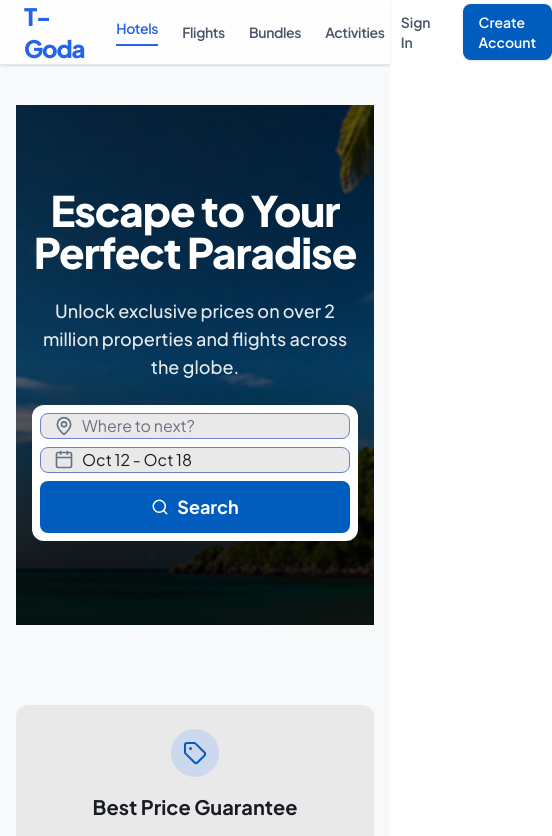
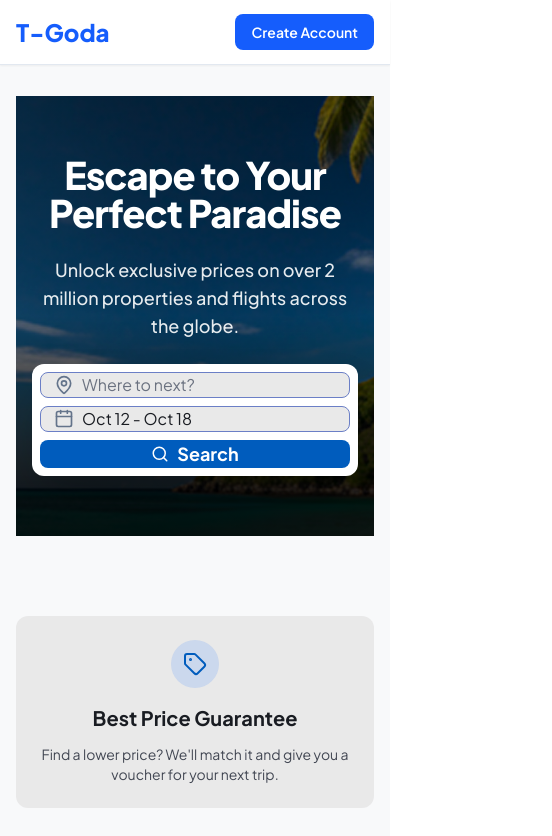
Before and after one commit to teterw/codekit2026, a Next.js app: page / in a window 390 px wide. Shown: the top 836 px of the page, 552 px wide, since content can reach past the window. Built offline with nearby package versions, Linux system fonts and the light colour scheme.

Commit message:
Feat/Fix. navbar responsiveness and align home with shared layout.

```diff
--- a/app/globals.css
+++ b/app/globals.css
@@ -16,9 +16,98 @@
 body {
   background: #ffffff;
   color: var(--foreground);
-  font-family: var(--font-plus-jakarta), system-ui, sans-serif;
+  font-family: var(--font-plus-jakarta-sans), system-ui, sans-serif;
 }
 
 * {
   box-sizing: border-box;
 }
+
+@keyframes fade-up {
+  from {
+    opacity: 0;
+    transform: translateY(18px);
+  }
+  to {
+    opacity: 1;
+    transform: translateY(0);
+  }
+}
+
+@keyframes float-soft {
+  0%,
+  100% {
+    transform: translateY(0) rotate(3deg);
+  }
+  50% {
+    transform: translateY(-8px) rotate(3deg);
+  }
+}
+
+.animate-fade-up {
+  animation: fade-up 620ms ease-out both;
+}
+
+.animate-float {
+  animation: float-soft 5s ease-in-out infinite;
+}
+
+@media (prefers-reduced-motion: reduce) {
+  .animate-fade-up,
+  .animate-float {
+    animation: none;
+  }
+
+  *,
+  *::before,
+  *::after {
+    scroll-behavior: auto !important;
+    transition-duration: 0.01ms !important;
+    animation-duration: 0.01ms !important;
+    animation-iteration-count: 1 !important;
+  }
+}
+
+@media (max-width: 900px) {
+  .search-bar-shell {
+    align-items: stretch !important;
+    flex-direction: column !important;
+  }
+
+  .search-bar-field,
+  .search-bar-submit {
+    min-width: 0 !important;
+    width: 100% !important;
+  }
+
+  .search-results-layout {
+    flex-direction: column !important;
+    padding-left: 16px !important;
+    padding-right: 16px !important;
+  }
+
+  .filter-sidebar {
+    width: 100% !important;
+  }
+}
+
+@media (max-width: 768px) {
+  .property-card {
+    flex-direction: column !important;
+  }
+
+  .property-card-image {
+    height: 220px !important;
+    width: 100% !important;
+  }
+
+  .property-card-body {
+    width: 100% !important;
+  }
+
+  .property-card-price {
+    align-items: flex-start !important;
+    min-width: 0 !important;
+    width: 100% !important;
+  }
+}
--- a/app/page.tsx
+++ b/app/page.tsx
@@ -1,5 +1,6 @@
 import Image from "next/image";
 import Link from "next/link";
+import Navbar from "@/components/Navbar";
 import {
   Calendar,
   CalendarCheck,
@@ -58,50 +59,11 @@ const features = [
 export default function Home() {
   return (
     <div className="min-h-screen bg-[#F8F9FA] font-sans text-[#191C22]">
-      <nav className="sticky top-0 z-50 border-b border-[#E2E8F0] bg-[#FFFFFF]/80 shadow-sm backdrop-blur-md">
-        <div className="mx-auto flex h-16 max-w-[1280px] items-center justify-between px-6">
-          <div className="flex items-center gap-8">
-            <Link
-              href="/"
-              className="text-2xl font-extrabold tracking-[-0.05em] text-[#2563EB]"
-            >
-              T-Goda
-            </Link>
-            <div className="flex items-center gap-6">
-              <a
-                href="#"
-                className="border-b-2 border-[#2563EB] pb-1.5 text-sm font-semibold tracking-[-0.025em] text-[#2563EB]"
-              >
-                Hotels
-              </a>
-              <a href="#" className="text-sm font-semibold tracking-[-0.025em] text-[#475569]">
-                Flights
-              </a>
-              <a href="#" className="text-sm font-semibold tracking-[-0.025em] text-[#475569]">
-                Bundles
-              </a>
-              <a href="#" className="text-sm font-semibold tracking-[-0.025em] text-[#475569]">
-                Activities
-              </a>
-            </div>
-          </div>
-          <div className="flex items-center gap-4">
-            <a href="#" className="px-4 py-2 text-sm font-semibold text-[#475569]">
-              Sign In
-            </a>
-            <a
-              href="#"
-              className="rounded-lg bg-[#005CBD] px-4 py-2 text-sm font-semibold text-[#FFFFFF] shadow-sm"
-            >
-              Create Account
-            </a>
-          </div>
-        </div>
-      </nav>
+      <Navbar />
 
       <main>
-        <section className="mx-auto max-w-[1200px] px-4 pt-10 sm:px-6 xl:px-0">
-          <div className="relative flex min-h-[520px] items-center justify-center overflow-hidden">
+        <section className="mx-auto max-w-[1200px] px-4 pt-24 sm:px-6 sm:pt-[104px] xl:px-0">
+          <div className="relative flex min-h-[440px] items-center justify-center overflow-hidden sm:min-h-[520px]">
             <Image
               src="/image/Beach.png"
               alt=""
@@ -112,8 +74,8 @@ export default function Home() {
               style={{ objectPosition: "center 43%" }}
             />
             <div className="absolute inset-0 bg-[linear-gradient(0deg,rgba(0,0,0,0.70)_0%,rgba(0,0,0,0.30)_50%,rgba(0,0,0,0.40)_100%)] shadow-[0_4px_4px_rgba(0,0,0,0.25)]" />
-            <div className="relative z-10 mx-auto flex w-full max-w-[800px] flex-col items-center px-4 text-center">
-              <h1 className="max-w-[750px] text-[42px] font-extrabold leading-none tracking-[-0.025em] text-[#FFFFFF] sm:text-[60px]">
+            <div className="animate-fade-up relative z-10 mx-auto flex w-full max-w-[800px] flex-col items-center px-4 text-center">
+              <h1 className="max-w-[750px] text-[38px] font-extrabold leading-none tracking-[-0.025em] text-[#FFFFFF] sm:text-[60px]">
                 Escape to Your Perfect Paradise
               </h1>
               <p className="mt-6 max-w-[672px] text-lg font-medium leading-7 text-[#FFFFFF]/90 sm:text-xl">
@@ -121,7 +83,7 @@ export default function Home() {
                 the globe.
               </p>
 
-              <div className="mt-6 flex w-full max-w-[768px] flex-col gap-2 rounded-xl bg-[#FFFFFF] p-2 shadow-[0_25px_50px_-12px_rgba(0,0,0,0.25)] md:flex-row md:items-stretch">
+              <div className="mt-6 flex w-full max-w-[768px] flex-col gap-2 rounded-xl bg-[#FFFFFF] p-2 shadow-[0_25px_50px_-12px_rgba(0,0,0,0.25)] transition-transform duration-300 hover:-translate-y-1 md:flex-row md:items-stretch">
                 <label className="flex h-[52px] min-w-0 flex-1 items-center gap-2 rounded-lg border border-[#6B7FC6] bg-[#E9E9E9] px-[13px]">
                   <MapPin className="h-5 w-5 shrink-0 text-[#64748B]" />
                   <input
@@ -139,7 +101,7 @@ export default function Home() {
                 </button>
                 <button
                   type="button"
-                  className="flex h-[52px] items-center justify-center gap-2 rounded-lg bg-[#005CBD] px-8 text-lg font-bold text-[#FFFFFF] md:w-[151px]"
+                  className="flex h-[52px] min-w-0 flex-1 items-center justify-center gap-2 rounded-lg bg-[#005CBD] px-8 text-lg font-bold text-[#FFFFFF] transition duration-200 hover:bg-[#004f9f] active:scale-[0.98] md:w-[151px] md:flex-none"
                 >
                   <Search className="h-[18px] w-[18px]" />
                   Search
@@ -157,10 +119,10 @@ export default function Home() {
               return (
                 <article
                   key={feature.title}
-                  className="flex min-h-[192px] flex-col items-center justify-center rounded-xl bg-[#E9E9E9] p-6 text-center"
+                  className="animate-fade-up group flex min-h-[192px] flex-col items-center justify-center rounded-xl bg-[#E9E9E9] p-6 text-center transition duration-300 hover:-translate-y-1 hover:shadow-lg"
                 >
                   <div
-                    className={`mb-4 flex h-12 w-12 items-center justify-center rounded-full ${feature.color}`}
+                    className={`mb-4 flex h-12 w-12 items-center justify-center rounded-full transition duration-300 group-hover:scale-110 ${feature.color}`}
                   >
                     <Icon className="h-6 w-6" />
                   </div>
@@ -177,7 +139,7 @@ export default function Home() {
         </section>
 
         <section className="mx-auto max-w-[1200px] px-4 pb-24 sm:px-6 xl:px-0">
-          <div className="mb-8 flex items-end justify-between">
+          <div className="mb-8 flex flex-col gap-4 sm:flex-row sm:items-end sm:justify-between">
             <div>
               <h2 className="text-[30px] font-bold leading-9 text-[#191C22]">
                 Trending Destinations
@@ -197,7 +159,7 @@ export default function Home() {
                 <Link
                   href="/search"
                   aria-label={`Search hotels in ${destination.name}`}
-                  className="relative block h-[376px] overflow-hidden"
+                  className="group relative block h-[280px] overflow-hidden sm:h-[376px]"
                 >
                   <Image
                     src={destination.image}
@@ -205,10 +167,10 @@ export default function Home() {
                     fill
                     loading={index < 2 ? "eager" : "lazy"}
                     sizes="(max-width: 768px) 50vw, 285px"
-                    className="object-cover"
+                    className="object-cover transition duration-500 group-hover:scale-105"
                   />
                   {destination.badge ? (
-                    <span className="absolute bottom-3 left-3 rounded-full bg-[#FFFFFF]/90 px-3 py-1 text-xs font-bold uppercase tracking-[0.05em] text-[#191C22] shadow">
+                    <span className="pointer-events-none absolute bottom-3 left-3 rounded-full bg-[#FFFFFF]/90 px-3 py-1 text-xs font-bold uppercase tracking-[0.05em] text-[#191C22] shadow">
                       {destination.badge}
                     </span>
                   ) : null}
@@ -228,9 +190,9 @@ export default function Home() {
         </section>
 
         <section className="mx-auto max-w-[1200px] px-4 pb-32 sm:px-6 xl:px-0">
-          <div className="relative min-h-[400px] overflow-hidden rounded-3xl bg-[#B61B4A] px-12 py-10">
+          <div className="relative min-h-[400px] overflow-hidden rounded-3xl bg-[#B61B4A] px-6 py-8 sm:px-12 sm:py-10">
             <div className="relative z-10 flex min-h-[320px] max-w-[576px] flex-col justify-center">
-              <h2 className="text-[48px] font-extrabold leading-none text-[#FFFFFF]">
+              <h2 className="text-[34px] font-extrabold leading-none text-[#FFFFFF] sm:text-[48px]">
                 Summer Sales: Up to
                 <br />
                 40% Off!
@@ -239,29 +201,29 @@ export default function Home() {
                 Exclusive member deals on flights and luxury hotels for your next
                 summer getaway. Valid until Oct 31st.
               </p>
-              <div className="mt-8 flex gap-4">
-                <button className="h-14 min-w-[184px] rounded-xl bg-[#FFFFFF] px-8 text-lg font-bold text-[#B61B4A]">
+              <div className="mt-8 flex flex-col gap-4 sm:flex-row">
+                <button className="h-14 rounded-xl bg-[#FFFFFF] px-8 text-lg font-bold text-[#B61B4A] transition duration-200 hover:-translate-y-0.5 hover:shadow-lg sm:min-w-[184px]">
                   Explore Deals
                 </button>
-                <button className="h-14 min-w-[220px] rounded-xl border-2 border-[#FFFFFF] px-8 text-lg font-bold text-[#FFFFFF]">
+                <button className="h-14 rounded-xl border-2 border-[#FFFFFF] px-8 text-lg font-bold text-[#FFFFFF] transition duration-200 hover:-translate-y-0.5 hover:bg-[#FFFFFF]/10 sm:min-w-[220px]">
                   Join Club T-Goda
                 </button>
               </div>
             </div>
 
-            <div className="pointer-events-none absolute left-[50.5%] top-0 z-0 h-[280px] w-[280px] opacity-20">
+            <div className="pointer-events-none absolute left-[45%] top-4 z-0 h-[240px] w-[240px] opacity-20 sm:left-[50.5%] sm:top-0 sm:h-[280px] sm:w-[280px]">
               <Image
                 src="/icon/Icon.png"
                 alt=""
                 width={280}
                 height={280}
                 sizes="280px"
-                className="h-[280px] w-[280px] object-contain"
+                className="h-full w-full object-contain"
                 aria-hidden="true"
               />
             </div>
 
-            <div className="absolute right-10 top-16 z-10 hidden h-[260px] w-[360px] rotate-3 overflow-hidden rounded-2xl shadow-2xl lg:block">
+            <div className="animate-float absolute right-10 top-16 z-10 hidden h-[260px] w-[360px] rotate-3 overflow-hidden rounded-2xl shadow-2xl lg:block">
               <Image
                 src="/image/Swimming pool.png"
                 alt="Luxury resort pool"
@@ -283,7 +245,7 @@ export default function Home() {
               Subscribe to our newsletter and get early access to hidden gems and seasonal
               discounts. No spam, only adventure.
             </p>
-            <div className="mx-auto mt-6 flex max-w-[672px] gap-3">
+            <div className="mx-auto mt-6 flex max-w-[672px] flex-col gap-3 sm:flex-row">
               <input
                 type="email"
                 placeholder="Your email address"
@@ -301,7 +263,7 @@ export default function Home() {
       </main>
 
       <footer className="border-t border-[#E2E8F0] bg-[#F8FAFC] pt-14 pb-56">
-        <div className="mx-auto grid max-w-[1280px] grid-cols-[1.5fr_1fr_1fr_1fr] gap-16 px-6">
+        <div className="mx-auto grid max-w-[1280px] gap-10 px-6 sm:grid-cols-2 lg:grid-cols-[1.5fr_1fr_1fr_1fr] lg:gap-16">
           <div>
             <p className="text-xl font-bold text-[#0F172A]">T-Goda</p>
             <p className="mt-6 max-w-[410px] text-sm leading-5 text-[#64748B]">
--- a/app/search/page.tsx
+++ b/app/search/page.tsx
@@ -147,6 +147,7 @@ export default function SearchPage() {
         />
 
         <div
+          className="search-results-layout"
           style={{
             maxWidth: 1280,
             margin: "0 auto",
--- a/components/FilterSidebar.tsx
+++ b/components/FilterSidebar.tsx
@@ -279,7 +279,7 @@ export default function FilterSidebar({ filters, onChange, onReset }: FilterSide
     filters.priceMax < PRICE_MAX;
 
   return (
-    <div style={{ width: 256, flexShrink: 0, display: "flex", flexDirection: "column", gap: 16 }}>
+    <div className="filter-sidebar" style={{ width: 256, flexShrink: 0, display: "flex", flexDirection: "column", gap: 16 }}>
       <div
         style={{
           background: "white",
--- a/components/Navbar.tsx
+++ b/components/Navbar.tsx
@@ -14,18 +14,18 @@ export default function Navbar() {
   const pathname = usePathname();
 
   return (
-    <div className="w-full left-0 top-0 fixed z-50 bg-white shadow-[0px_1px_2px_0px_rgba(0,0,0,0.05)] border-b border-slate-200 flex flex-col justify-start items-start">
-      <div className="w-full max-w-[1280px] mx-auto h-16 px-6 flex justify-between items-center">
+    <div className="fixed left-0 top-0 z-50 flex w-full flex-col items-start justify-start border-b border-slate-200 bg-white shadow-[0px_1px_2px_0px_rgba(0,0,0,0.05)]">
+      <div className="mx-auto flex min-h-16 w-full max-w-[1280px] flex-wrap items-center justify-between gap-3 px-4 py-3 sm:px-6">
 
         {/* Left: Logo + Nav Links */}
-        <div className="flex justify-start items-center gap-8">
+        <div className="flex min-w-0 items-center justify-start gap-8">
           {/* Logo */}
           <Link href="/" className="text-blue-600 text-2xl font-black font-['Plus_Jakarta_Sans'] leading-8 whitespace-nowrap">
             T-Goda
           </Link>
 
           {/* Nav Links */}
-          <nav className="flex justify-start items-center gap-6">
+          <nav className="hidden items-center justify-start gap-6 md:flex">
             {navLinks.map(({ label, href }) => {
               const isActive = pathname === href || href === "/hotels";
               return (
@@ -46,10 +46,10 @@ export default function Navbar() {
         </div>
 
         {/* Right: Sign In + Create Account */}
-        <div className="flex justify-start items-center gap-4">
+        <div className="flex items-center justify-start gap-3 sm:gap-4">
           <Link
             href="/signin"
-            className="px-4 py-2 rounded-lg text-slate-600 text-sm font-semibold font-['Plus_Jakarta_Sans'] leading-5 hover:bg-slate-100 transition-colors"
+            className="hidden rounded-lg px-4 py-2 font-['Plus_Jakarta_Sans'] text-sm font-semibold leading-5 text-slate-600 transition-colors hover:bg-slate-100 sm:block"
           >
             Sign In
           </Link>
--- a/components/PropertyCard.tsx
+++ b/components/PropertyCard.tsx
@@ -20,6 +20,7 @@ export default function PropertyCard({ property, onBook }: PropertyCardProps) {
 
   return (
     <motion.div
+      className="property-card"
       onHoverStart={() => setHovered(true)}
       onHoverEnd={() => setHovered(false)}
       animate={{
@@ -41,6 +42,7 @@ export default function PropertyCard({ property, onBook }: PropertyCardProps) {
     >
       {/* Image with zoom */}
       <Link
+        className="property-card-image"
         href="/detail"
         aria-label={`View details for ${property.name}`}
         style={{
@@ -106,7 +108,7 @@ export default function PropertyCard({ property, onBook }: PropertyCardProps) {
       </Link>
 
       {/* Middle content */}
-      <div style={{ flex: 1, padding: 20, display: "flex", flexDirection: "column", justifyContent: "space-between", minWidth: 0 }}>
+      <div className="property-card-body" style={{ flex: 1, padding: 20, display: "flex", flexDirection: "column", justifyContent: "space-between", minWidth: 0 }}>
         <div>
           <div style={{ display: "flex", alignItems: "center", gap: 8, marginBottom: 4 }}>
             <Link
@@ -159,7 +161,7 @@ export default function PropertyCard({ property, onBook }: PropertyCardProps) {
       </div>
 
       {/* Right — rating + price */}
-      <div style={{ padding: 20, display: "flex", flexDirection: "column", justifyContent: "space-between", alignItems: "flex-end", flexShrink: 0, minWidth: 190 }}>
+      <div className="property-card-price" style={{ padding: 20, display: "flex", flexDirection: "column", justifyContent: "space-between", alignItems: "flex-end", flexShrink: 0, minWidth: 190 }}>
         <RatingBadge
           score={property.ratingScore}
           label={property.ratingLabel}
--- a/next.config.ts
+++ b/next.config.ts
@@ -1,9 +1,6 @@
 import type { NextConfig } from "next";
 
 const nextConfig: NextConfig = {
-  turbopack: {
-    root: process.cwd(),
-  },
   images: {
     remotePatterns: [
       {
--- a/package.json
+++ b/package.json
@@ -3,8 +3,8 @@
   "version": "0.1.0",
   "private": true,
   "scripts": {
-    "dev": "next dev",
-    "build": "next build",
+    "dev": "next dev --webpack",
+    "build": "next build --webpack",
     "start": "next start",
     "lint": "eslint"
   },
```
Also changed, not shown: components/SearchBar.tsx (+5 -3 lines).
